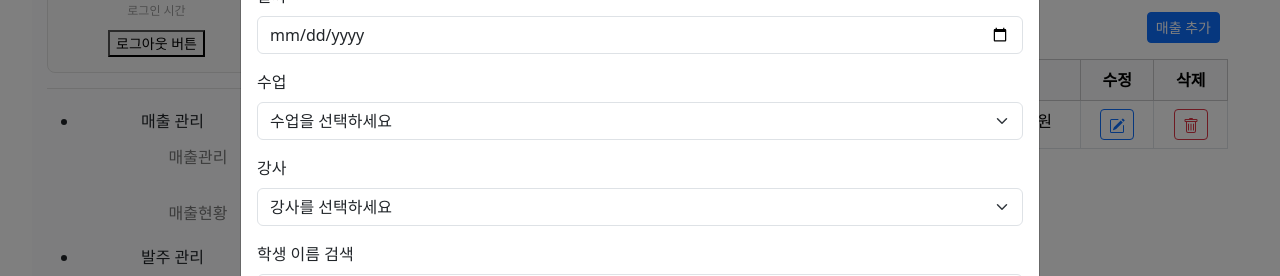
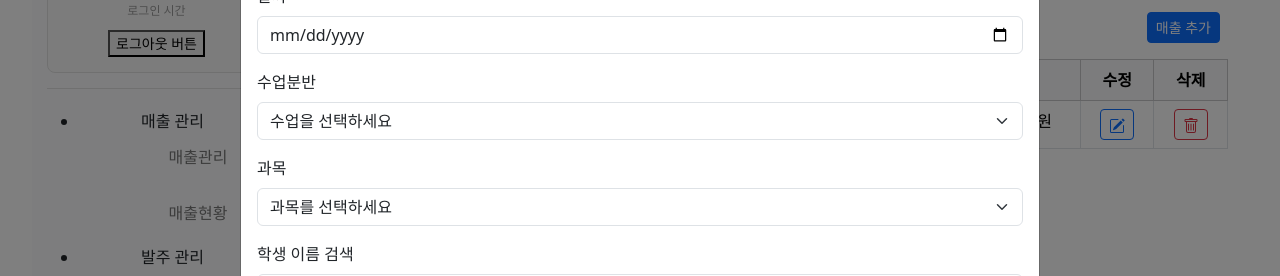
Before and after one commit to CrystalJiSeon/finalprojectmypart, a React (Vite) app: page /admin/salesmanage in a window 1280 px wide. Both pictures are taken after a click on the button "매출 추가". Shown: the part 200-476 px from the top of the page. Built offline with nearby package versions, Linux system fonts and the light colour scheme.

Commit message:
모달도 에러나서 같이 바꿔줌...

```diff
--- a/src/pages/admin/AdminSalesModal.tsx
+++ b/src/pages/admin/AdminSalesModal.tsx
@@ -4,10 +4,9 @@ import { Button, Dropdown, FloatingLabel, Form, ListGroup, Modal } from 'react-b
 import 'bootstrap/dist/css/bootstrap.min.css';
 
 type Student = {id:number, name:string}
-function AdminSalesModal({show, title, btnTag, onBtn, onClose, lecture, teacher}) {
+function AdminSalesModal({show, title, btnTag, onBtn, onClose, lecture, classList}) {
     const [date, setDate] = useState('');
     const [selectedLecture, setSelectedLecture] = useState('');
-    const [selectedTeacher, setSelectedTeacher] = useState('');
     const [salesAmount, setSalesAmount] = useState(0);
     const [studentName, setStudentName] = useState<string>('');
     const [studentId, setStudentId] = useState<number>();
@@ -49,19 +48,19 @@ function AdminSalesModal({show, title, btnTag, onBtn, onClose, lecture, teacher}
                             <Form.Control  type="date"  placeholder="YYYY-MM-DD" autoFocus />
                         </Form.Group>
                         <Form.Group className="mb-3" controlId="lecture">
-                            <Form.Label>수업</Form.Label>
+                            <Form.Label>수업분반</Form.Label>
                             <Form.Select>
                                 <option value="">수업을 선택하세요</option>
-                                {lecture.map((item, index) => (
+                                {classList.map((item, index) => (
                                     <option key={index} value={item}>{item}</option>
                                 ))}
                             </Form.Select>
                         </Form.Group>
                         <Form.Group className="mb-3" controlId="teacher">
-                            <Form.Label>강사</Form.Label>
+                            <Form.Label>과목</Form.Label>
                             <Form.Select>
-                                <option value="">강사를 선택하세요</option>
-                                {teacher.map((item, index) => (
+                                <option value="">과목를 선택하세요</option>
+                                {lecture.map((item, index) => (
                                     <option key={index} value={item}>{item}</option>
                                 ))}
                             </Form.Select>
--- a/src/pages/admin/SalesManage.tsx
+++ b/src/pages/admin/SalesManage.tsx
@@ -45,7 +45,7 @@ function SalesManage(props) {
     return (
         <div>
             <AdminSalesModal show={modalShow} title={title} btnTag={btnTag} onBtn={onBtn}
-                                onClose={()=>setModalShow(false)} lecture={lectureList} teacher={teacher}/>
+                                onClose={()=>setModalShow(false)} lecture={lectureList} classList={classList}/>
 
             <div >
             <h3 className="mb-3">매출 리스트</h3>
```
